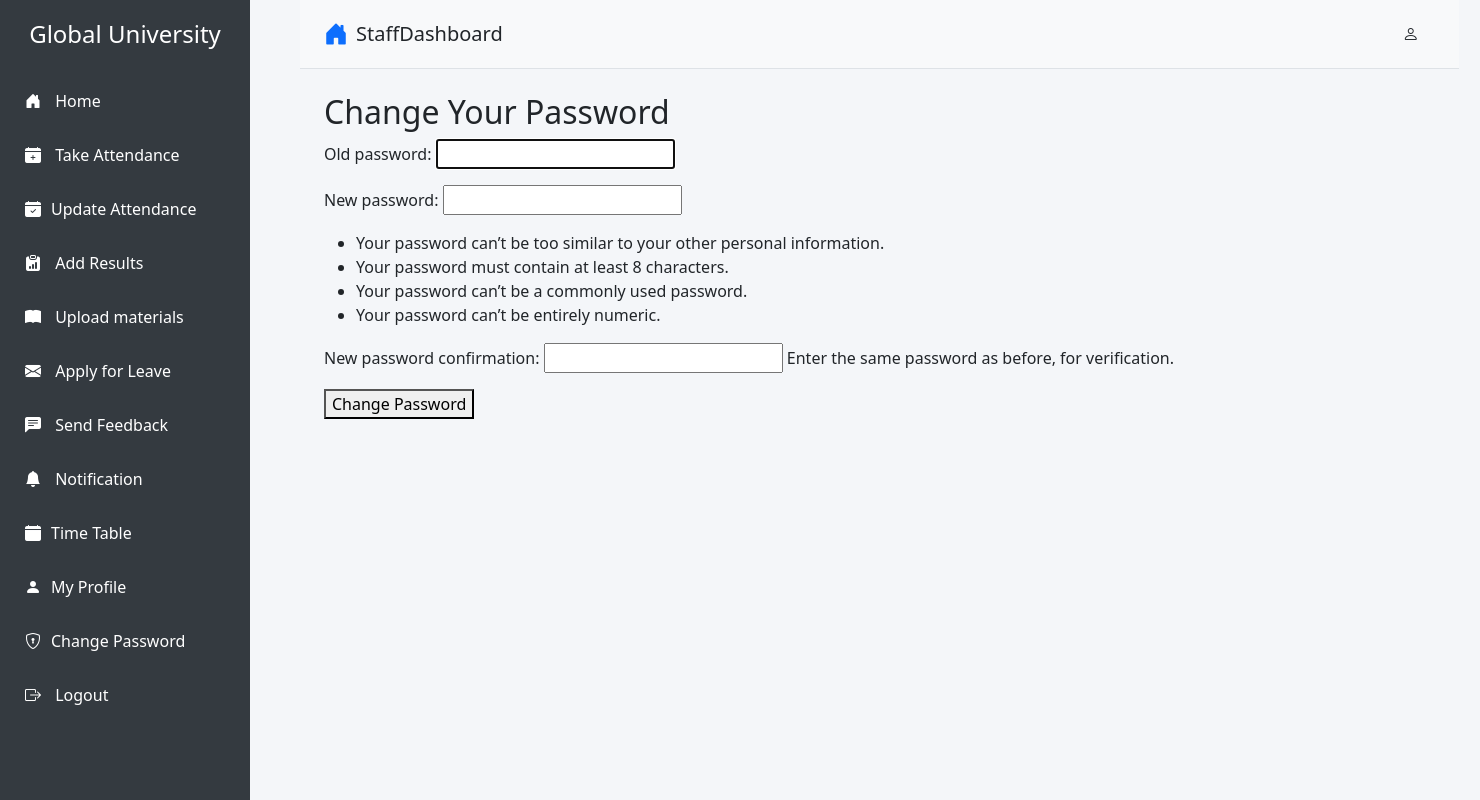
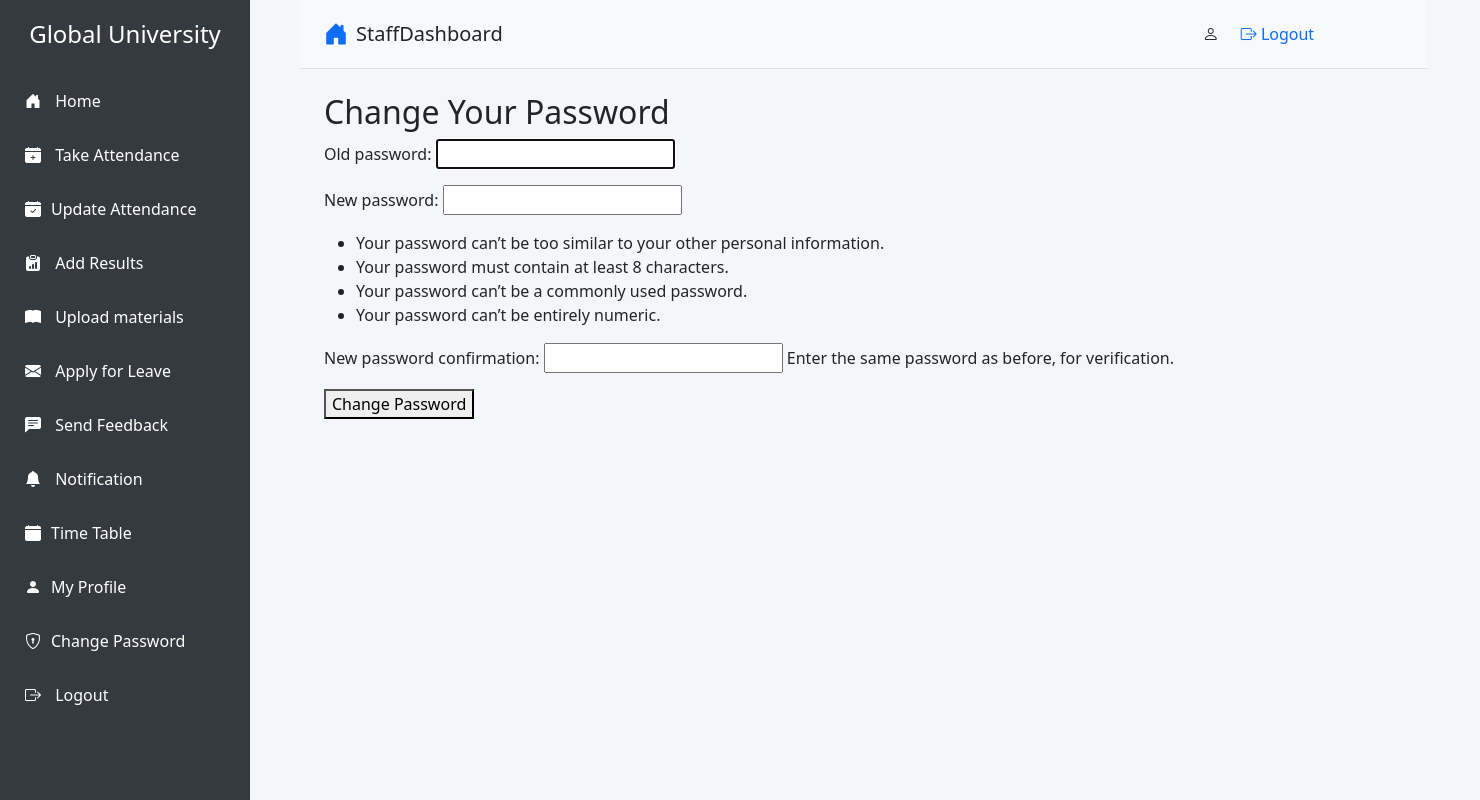
Before and after one commit to ambikamk/student_management, a Django app: page /staff/staff/change_password/ in a window 1480 px wide. Run offline with Django 5.2, Linux system fonts and the light colour scheme; some libraries are stand-ins or nearby versions.

Commit message:
Update base.html

```diff
--- a/templates/staff/base.html
+++ b/templates/staff/base.html
@@ -58,12 +58,14 @@
                     <h1 class="h5 mb-0">StaffDashboard</h1>
                 </div>
 
-                <div class="d-flex align-items-center">
+               <div class="d-flex align-items-center">
 
-                    <div class="d-flex align-items-center">
+                    <div class="d-flex align-items-center" style="margin-left:-200px;">
 
-                        <i class="bi bi-person me-2"></i> <span class="ms-2" >{{ request.user.username }}</span>
+                        <i class="bi bi-person me-2"></i> <span class="ms-1" >{{ request.user.username }}</span>
+                        <a href="{% url 'staff:logout' %} " style="text-decoration: none; margin-left: 10px;"><i class="bi bi-box-arrow-right"></i> Logout</a>
                     </div>
+
                 </div>
             </header>
 
```
